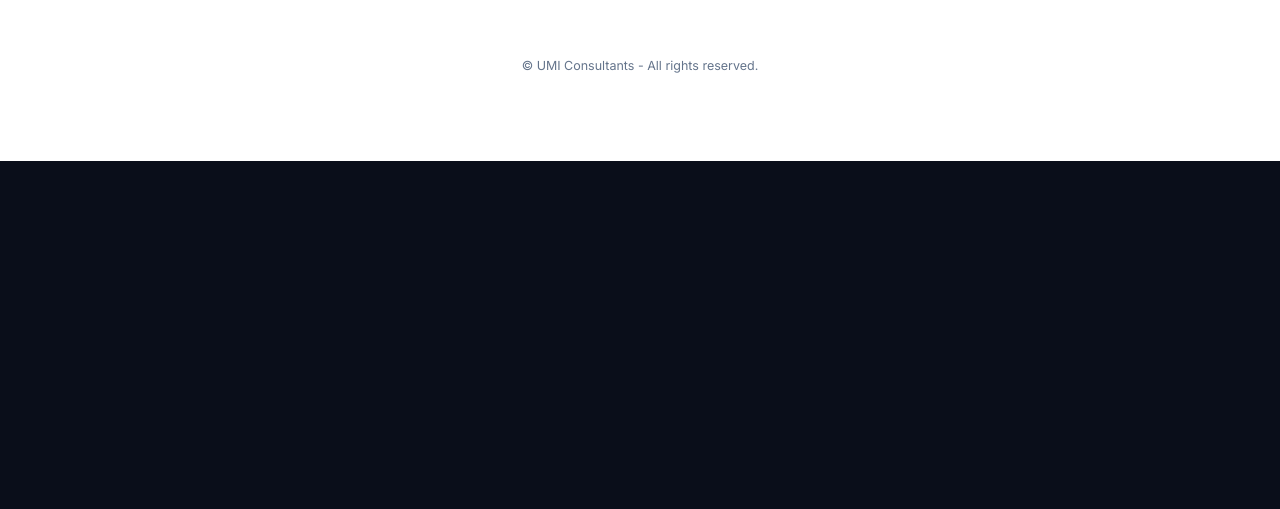
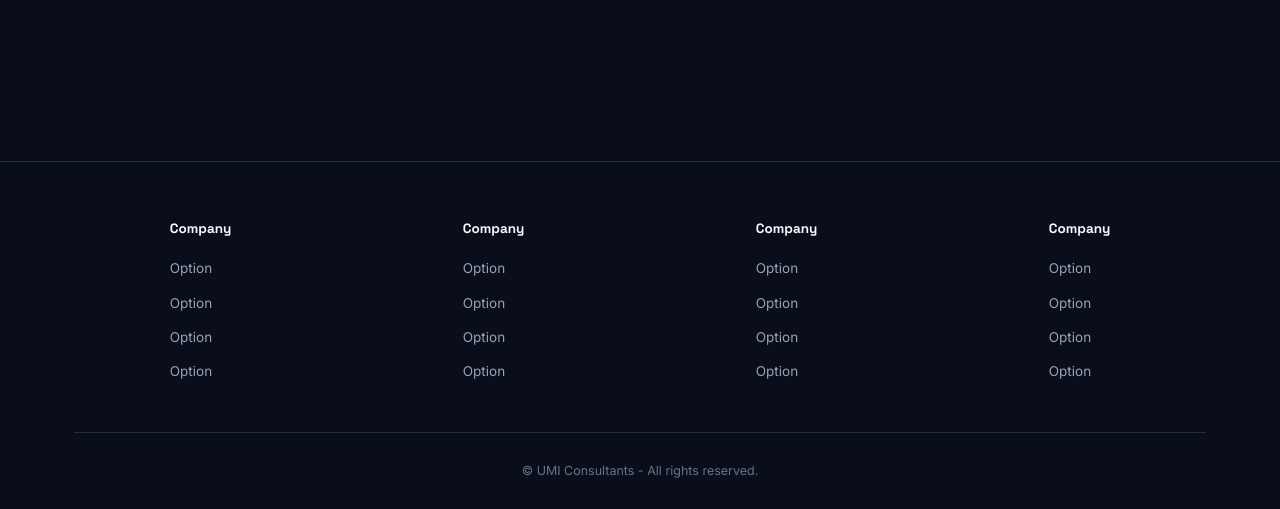
Before and after one commit to ismail-ahmad/umi-website, a Next.js app: page /about in a window 1280 px wide. Before the commit this address had no page. Shown: the part 707-1216 px from the top of the page. Before the commit the page ends 868 px from the top, so only its background shows below. Built offline with nearby package versions, Linux system fonts and the light colour scheme.

Commit message:
footer setup

```diff
--- /dev/null
+++ b/app/about/page.tsx
@@ -0,0 +1,7 @@
+export default function About() {
+    return(
+        <>
+          <h1>About</h1>
+        </>
+    );
+}
--- a/app/globals.css
+++ b/app/globals.css
@@ -98,6 +98,8 @@
   --menunonactivelink-color-hover: var(--ink);
   --menuactivelink-color-hover: var(--indigo);
 
+  --footer-link-color: var(--muted);
+
   color: var(--text-color);
   background-color: var(--bg);
 
@@ -112,26 +114,30 @@ h1, h2, h3, h4, h5, h6{
 body{
   font-family: var(--text-font-family);
   line-height: 1.65;
-}
-
-/* footer styles */
-
-.footer-section{
-  position: absolute;
-  bottom: 0;
-  min-width: 100%;
-}
-.copyright-text{
-  text-align: center;
-  color: var(--muted2);
-  font-size: 12.5px;
-  padding: 16px 0;
+  outline: none;
 }
 
 *, *::after, *::before{
   box-sizing: border-box;
   padding: 0;
   margin: 0;
+}
+
+/* Header styles below */
+.header-section{
+  border-bottom: 1px solid rgba(30,45,71,.7);
+  backdrop-filter: blur(14px);
+  background-color: rgba(9,13,23,.8);
+  position: sticky;
+  top: 0;
+}
+.header{
+  display: flex;
+  flex-flow: row nowrap;
+  align-items: center;
+  justify-content: space-between;
+  height: 67px;
+  margin: 0 auto;
 }
 
 /* Logo Styles Below */
@@ -145,6 +151,10 @@ body{
   justify-content: center;
   line-height: 1.1;
   align-items: flex-start;
+}
+.logo-group a {
+  text-decoration: none;
+  color: var(--logo-umi-color);
 }
 .logo-text{
   font-size: var(--logo-sm-text-font-size);
@@ -185,7 +195,6 @@ body{
   padding: var(--cta-padding);
   border: var(--cta-border);
   border-radius: var(--cta-border-radious);
-  transform: var(--cta-transform);
   transition: var(--transition);
   display: inline-flex;
   justify-content: center;
@@ -198,29 +207,67 @@ body{
 .cta:hover{
   box-shadow: var(--cta-boxshadow-hover);
   background-color: var(--cta-backgroundcolor-hover);
-}
-
-/* Header styles below */
-.header-section{
-  border-bottom: 1px solid rgba(30,45,71,.7);
-  backdrop-filter: blur(14px);
-  background-color: rgba(9,13,23,.8);
-  position: sticky;
-  top: 0;
-}
-.header{
-  display: flex;
-  flex-flow: row nowrap;
-  align-items: center;
-  justify-content: space-between;
-  height: 67px;
-  margin: 0 auto;
+  transform: var(--cta-transform);
 }
 .wrap{
   max-width: var(--max-width);
+  margin: 0 auto;
+}
+.v-padding{
+  padding: 56px 0 28px;
 }
 .h-padding{
   padding: 0 24px;
+}
+
+/* Main styles */
+.main{
+  height: 100vh;
+}
+
+
+/* footer styles */
+.footer-section{
+  border-top: 1px solid var(--border);
+}
+
+.footer-link-list{
+  list-style-type: none;
+}
+.footer-link-list-heading{
+  font-size: 13.5px;
+  margin-bottom: 14px;
+  color: var(--ink);
+}
+.footer-link-list-container a{
+  text-decoration: none;
+  color:var(--footer-link-color);
+  font-size: 13.5px;
+}
+.footer-link-list-container li{
+  margin: 8px 0;
+}
+.footer-link-list-container a:visited{
+  color:var(--footer-link-color);
+}
+.footer-link-list-container a:hover{
+  color:var(--ink);
+}
+.footer-link-container{
+  display: flex;
+  flex-flow: row nowrap;
+  justify-content: space-around;
+  align-items: center;
+  gap: 40px;
+}
+
+.copyright-text{
+  text-align: center;
+  color: var(--muted2);
+  font-size: 12.5px;
+  padding-top: 28px;
+  margin-top: 40px;
+  border-top: 1px solid var(--border);
 }
 
 @media screen and (min-width: 900px) {
--- a/app/layout.tsx
+++ b/app/layout.tsx
@@ -31,7 +31,9 @@ return(
   <html lang="en" className={`${spacegrotesk.variable} ${inter.variable} ${spacemono.variable}`}>
   <body>
     <Header />
-    {children}
+    <main className='main'>
+      {children}
+    </main>
     <Footer />
   </body>
   </html>
--- a/components/footer.tsx
+++ b/components/footer.tsx
@@ -1,9 +1,41 @@
 import {ReactElement} from 'react';
+import FooterLinkListItem from './footer_link_list_item';
+import LinkList from './link_list';
+
+
 export default function Footer():ReactElement{
     return(
-        <section className='footer-section'>
+        <section className='footer-section v-padding'>
+          <div className='wrap h-padding'>
+            <div className='footer-link-container'>
+            <LinkList heading='Company'>
+            <FooterLinkListItem text='Option' href='/home' />
+            <FooterLinkListItem text='Option' href='/home' />
+            <FooterLinkListItem text='Option' href='/home' />
+            <FooterLinkListItem text='Option' href='/home' />
+          </LinkList>
+          <LinkList heading='Company'>
+            <FooterLinkListItem text='Option' href='/home' />
+            <FooterLinkListItem text='Option' href='/home' />
+            <FooterLinkListItem text='Option' href='/home' />
+            <FooterLinkListItem text='Option' href='/home' />
+          </LinkList>
+          <LinkList heading='Company'>
+            <FooterLinkListItem text='Option' href='/home' />
+            <FooterLinkListItem text='Option' href='/home' />
+            <FooterLinkListItem text='Option' href='/home' />
+            <FooterLinkListItem text='Option' href='/home' />
+          </LinkList>
+          <LinkList heading='Company'>
+            <FooterLinkListItem text='Option' href='/home' />
+            <FooterLinkListItem text='Option' href='/home' />
+            <FooterLinkListItem text='Option' href='/home' />
+            <FooterLinkListItem text='Option' href='/home' />
+          </LinkList>
+          </div>
           <div className='copyright-container'>
           <p className='copyright-text'>&copy; UMI Consultants - All rights reserved.</p>
+          </div>
           </div>
         </section>
     );
--- /dev/null
+++ b/components/footer_link_list_item.tsx
@@ -0,0 +1,8 @@
+import { ReactElement } from "react";
+import Link from 'next/link';
+
+export default function FooterLinkListItem({text, href}: {text:string, href: string}):ReactElement{
+    return(
+        <li className="footer-link-list-item"><Link href={href} className="footer-link">{text}</Link></li>
+    );
+}
--- /dev/null
+++ b/components/link_list.tsx
@@ -0,0 +1,12 @@
+import {ReactElement} from 'react';
+
+export default function LinkList({children, heading}: {children: React.ReactNode, heading: string}):ReactElement {
+    return(
+        <div className='footer-link-list-container'>
+            <h4 className='footer-link-list-heading'>{heading}</h4>
+            <ul className='footer-link-list'>
+                {children}
+            </ul>
+        </div>
+    );
+}
--- a/components/logo_group.tsx
+++ b/components/logo_group.tsx
@@ -5,8 +5,10 @@ import Logo from '@/components/logo';
 export default function Logo_Group():ReactElement{
     return(
         <div className='logo-group'>
-          <Logo />
-          <p className='logo-text'>RIGHT DECISION, YOUR RIGHT</p>
+          <a href="/">
+            <Logo />
+            <p className='logo-text'>RIGHT DECISION, YOUR RIGHT</p>
+          </a>
         </div>
     );
 }
```
Also changed, not shown: app/contact/page.tsx (added, +7 -0 lines), app/services/page.tsx (added, +7 -0 lines).
